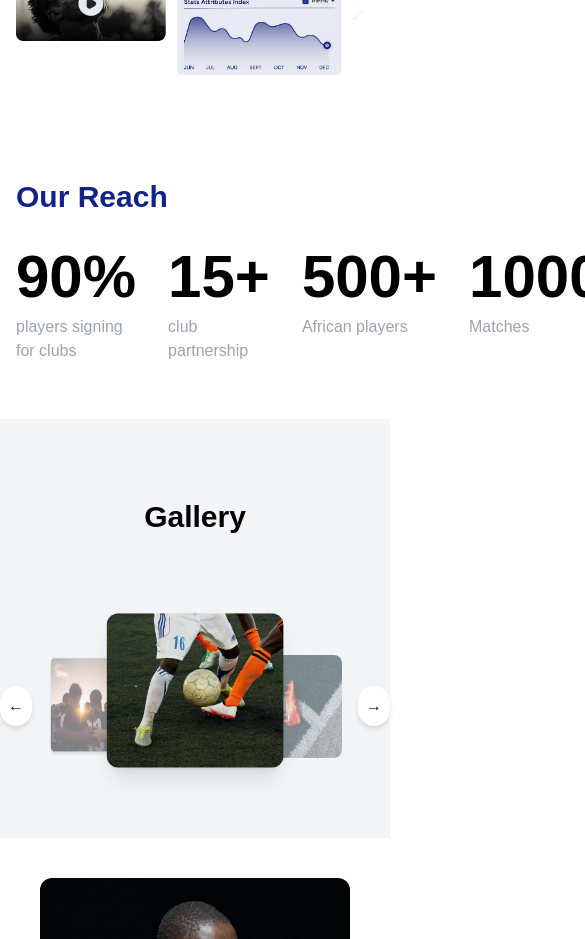
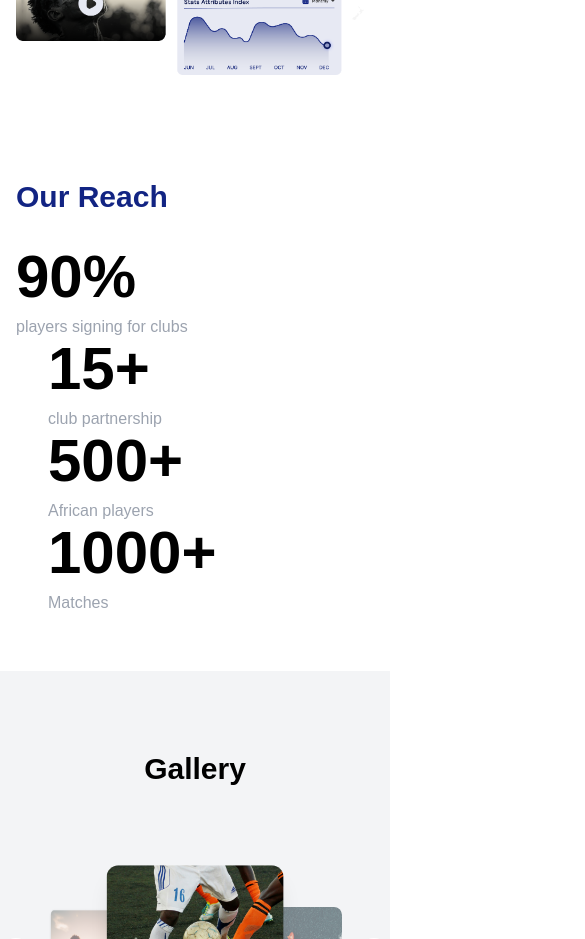
Before and after one commit to Innie4/dsa-main, a Next.js app: page / in a window 390 px wide. Shown: the part 1080-2019 px from the top of the page, 585 px wide, since content can reach past the window. Built offline with nearby package versions, Linux system fonts and the light colour scheme.

Commit message:
Update page.tsx

```diff
--- a/app/page.tsx
+++ b/app/page.tsx
@@ -64,9 +64,9 @@ const LandingPage: React.FC = () => {
         </section>
 
         {/* Metrics */}
-        <section className="bg-white py-10">
+        <section className="bg-white py-10 w-full overflow-hidden">
           <h2 className="text-3xl font-bold text-[#122483] mb-8">Our Reach</h2>
-          <div className="flex space-x-8">
+          <div className="md:flex lg:flex space-x-8">
             <div className="text-black">
               <span className="text-6xl font-bold">90%</span>
               <p className="text-gray-400 mt-2">players signing for clubs</p>
```
